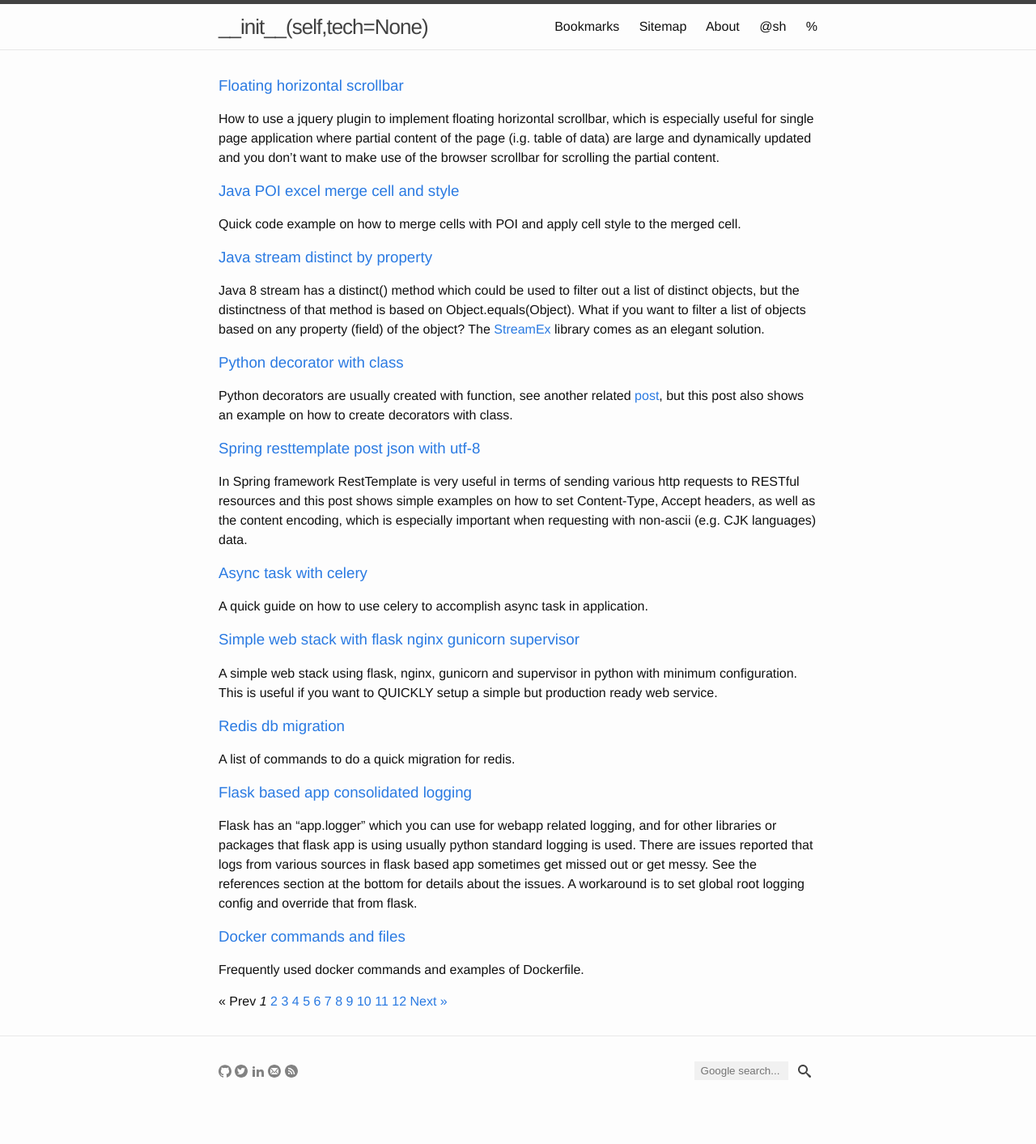
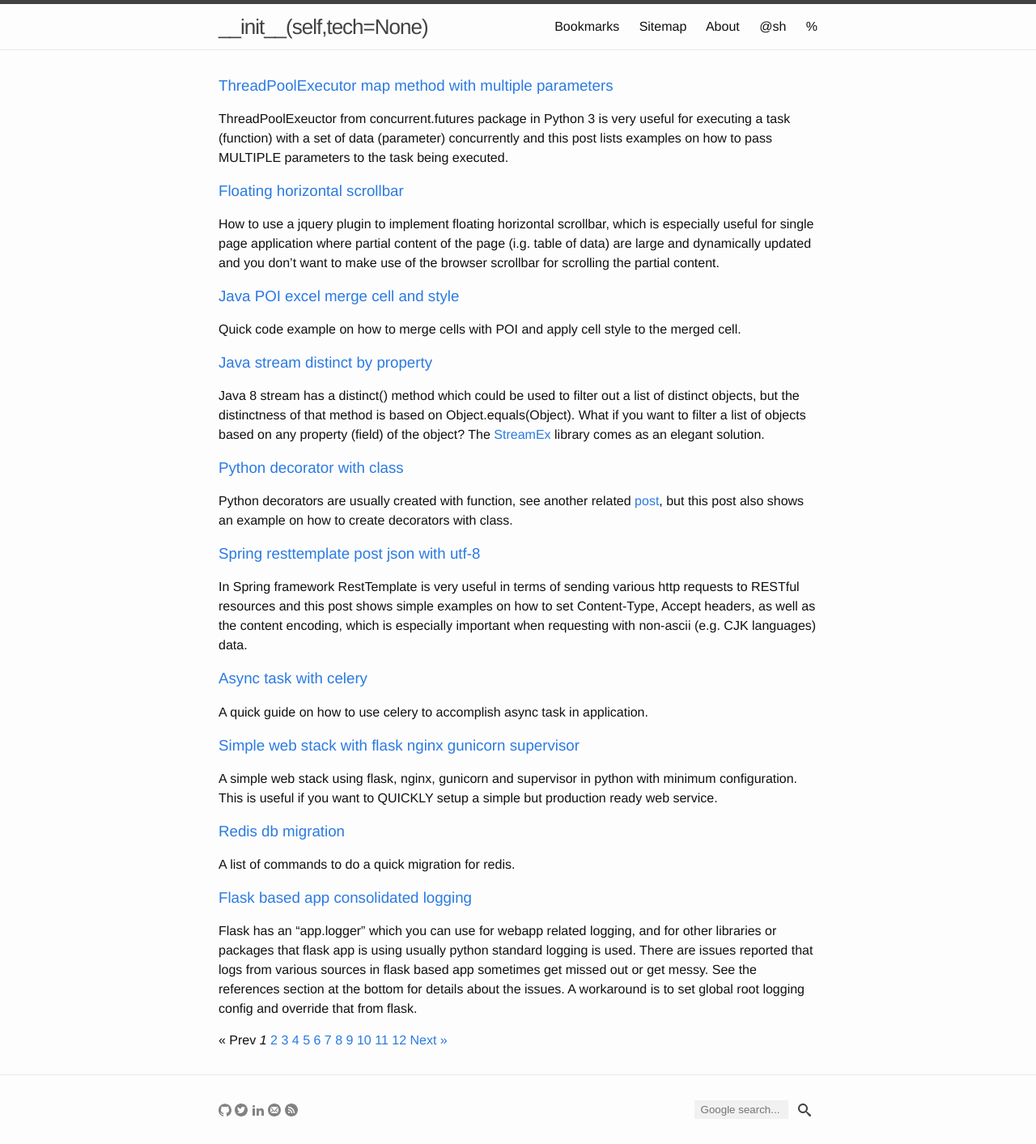
Before and after one commit to yuan-jiang/yuan-jiang.github.io, a Jekyll site: the page built from index.html, in a window 1280 px wide. Shown: the whole page at 81% size. Built offline with Jekyll 4.4.1, drawn with Linux system fonts in a browser that asks for light colours; the list of posts is cut into pages by our own code; before the commit the page ends 1365 px from its top, so only the background shows below that.

Commit message:
Add concurrent example of threadpoolexeuctor map

```diff
--- a/_data/tags.yml
+++ b/_data/tags.yml
@@ -134,3 +134,5 @@
   name: bootstrap
 - slug: angularjs
   name: angularjs
+- slug: concurrent
+  name: concurrent
--- /dev/null
+++ b/_posts/2017-10-19-threadpoolexecutor-map-method-with-multiple-parameters.md
@@ -0,0 +1,69 @@
+---
+layout: post
+title: ThreadPoolExecutor map method with multiple parameters
+date: 2017-10-19 09:23:00 +0800
+tags: concurrent multithreading python
+---
+
+ThreadPoolExeuctor from concurrent.futures package in Python 3 is very useful for executing a task (function) with a set of data (parameter) concurrently and this post lists examples on how to pass MULTIPLE parameters to the task being executed.
+
+## Pass by same length iterables
+{% highlight python %}
+from concurrent.futures import ThreadPoolExecutor
+import threading
+
+data = [1, 2, 3, 4, 5, 6, 7, 8, 9, 10]
+
+prefix = "test_"
+
+def add_prefix(prefix, i):
+    print("%s: %s%s" % (threading.get_ident(), prefix, i))
+
+
+if __name__ == "__main__":
+    with ThreadPoolExecutor(10) as pool:
+        pool.map(add_prefix, [prefix] * len(data), data)
+
+{% endhighlight %}
+
+## Pass with wrapper lambda function
+{% highlight python %}
+from concurrent.futures import ThreadPoolExecutor
+import threading
+
+data = [1, 2, 3, 4, 5, 6, 7, 8, 9, 10]
+
+prefix = "test_"
+
+def add_prefix(prefix, i):
+    print("%s: %s%s" % (threading.get_ident(), prefix, i))
+
+
+if __name__ == "__main__":
+    with ThreadPoolExecutor(10) as pool:
+        args = ((prefix, i) for i in data)
+        pool.map(lambda p: add_prefix(*p), args)
+{% endhighlight %}
+
+## Pass with repeat function from itertools
+{% highlight python %}
+from concurrent.futures import ThreadPoolExecutor
+import threading
+from itertools import repeat
+
+data = [1, 2, 3, 4, 5, 6, 7, 8, 9, 10]
+
+prefix = "test_"
+
+def add_prefix(prefix, i):
+    print("%s: %s%s" % (threading.get_ident(), prefix, i))
+
+
+if __name__ == "__main__":
+    with ThreadPoolExecutor(10) as pool:
+        pool.map(add_prefix, repeat(prefix), data)
+{% endhighlight %}
+
+## References
+- [concurrent.futures -- Launching parallel tasks](https://docs.python.org/3/library/concurrent.futures.html#concurrent.futures.Executor.map)
+- [Pass multiple parameters to concurrent.futures.Executor.map?](https://stackoverflow.com/questions/6785226/pass-multiple-parameters-to-concurrent-futures-executor-map)
```
Also changed, not shown: tag/concurrent.md (added, +5 -0 lines).
